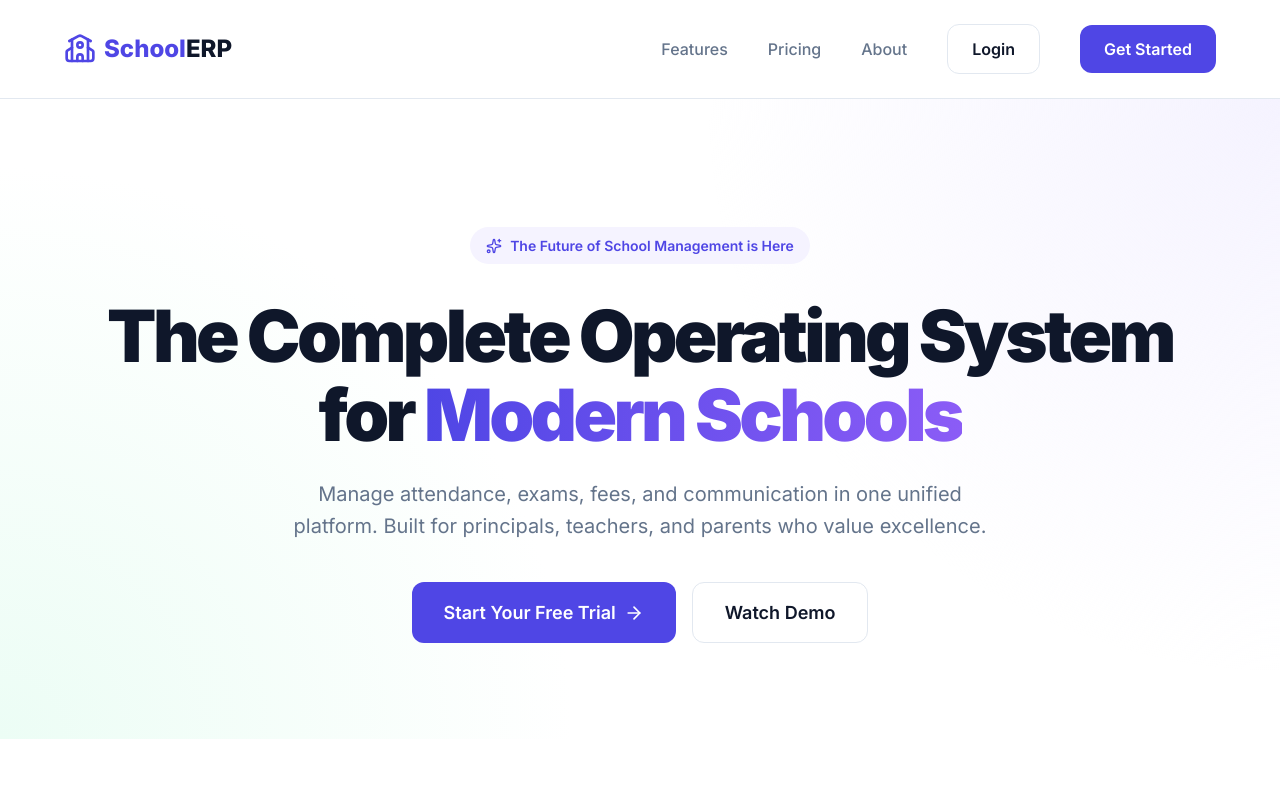
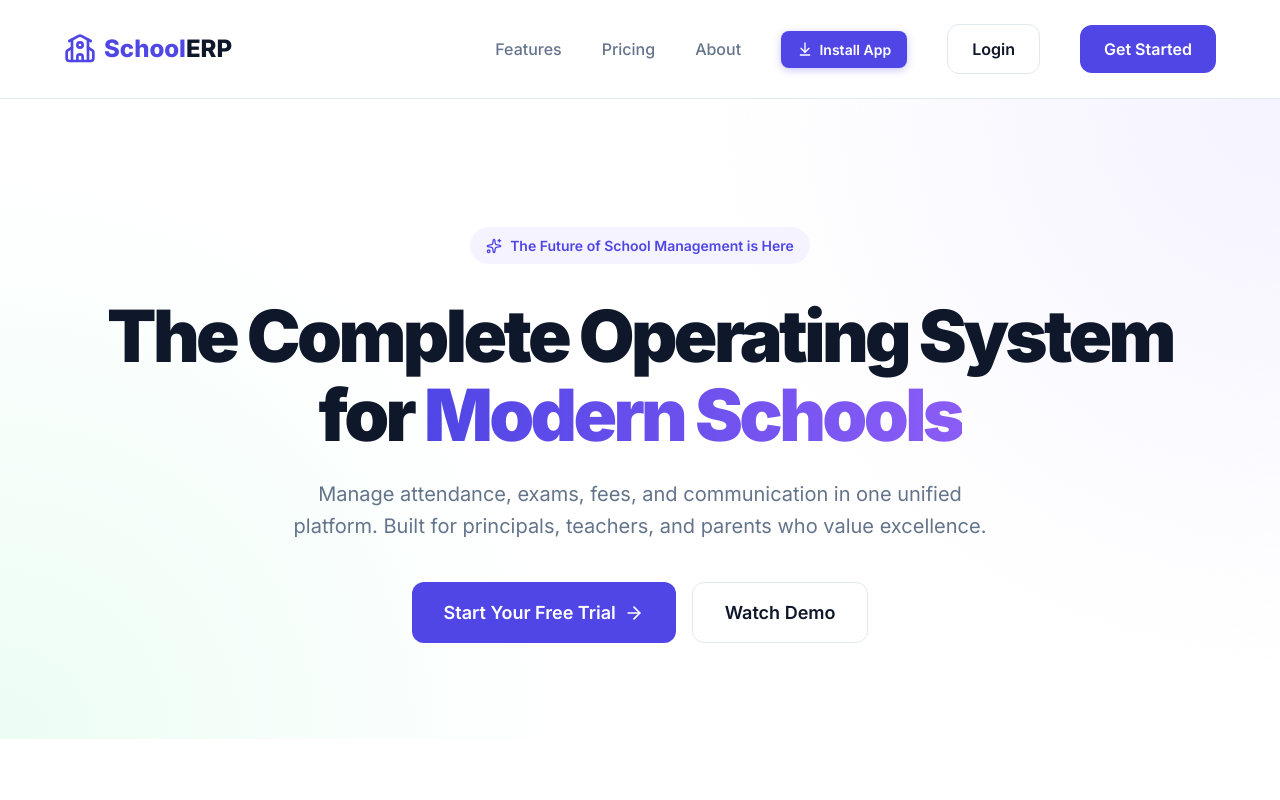
Before and after one commit to fahad-ali-dev-star/school-managment-system, a Next.js app: page / in a window 1280 px wide. Shown: the top 800 px of the page. Built offline with nearby package versions, Linux system fonts and the light colour scheme.

Commit message:
Add Install App button to navbar on landing page

```diff
--- a/app/page.tsx
+++ b/app/page.tsx
@@ -2,6 +2,7 @@
 'use client'
 
 import Link from 'next/link'
+import { PWAInstallButton } from '@/components/PWAInstallButton'
 import { motion } from 'framer-motion'
 import {
   Users,
@@ -30,6 +31,7 @@ export default function LandingPage() {
           <a href="#features" className="nav-link">Features</a>
           <a href="#pricing" className="nav-link">Pricing</a>
           <a href="#about" className="nav-link">About</a>
+          <PWAInstallButton />
           <Link href="/login" className="btn btn-secondary">Login</Link>
           <Link href="/login?signup=true" className="btn btn-primary">Get Started</Link>
         </div>
--- a/components/PWAInstallBanner.tsx
+++ b/components/PWAInstallBanner.tsx
@@ -8,24 +8,25 @@ export function PWAInstallBanner() {
   const [deferredPrompt, setDeferredPrompt] = useState<any>(null);
   const [showBanner, setShowBanner] = useState(false);
 
-  // Detect mobile platform (optional)
-  const isMobile = typeof window !== 'undefined' && /Mobi|Android|iPhone/.test(navigator.userAgent);
+  useEffect(() => {
+    // Already installed as PWA — hide banner
+    if (window.matchMedia('(display-mode: standalone)').matches) {
+      return;
+    }
 
-  useEffect(() => {
     const handleBeforeInstallPrompt = (e: Event) => {
       e.preventDefault();
       setDeferredPrompt(e);
-      if (isMobile) setShowBanner(true);
+      setShowBanner(true); // Show on ALL devices
     };
+
     window.addEventListener('beforeinstallprompt', handleBeforeInstallPrompt);
-    // Hide banner if already installed
-    if (window.matchMedia('(display-mode: standalone)').matches) {
-      setShowBanner(false);
-    }
+    window.addEventListener('appinstalled', () => setShowBanner(false));
+
     return () => {
       window.removeEventListener('beforeinstallprompt', handleBeforeInstallPrompt);
     };
-  }, [isMobile]);
+  }, []);
 
   const handleInstallClick = async () => {
     if (!deferredPrompt) {
--- /dev/null
+++ b/components/PWAInstallButton.tsx
@@ -0,0 +1,79 @@
+'use client';
+
+import React, { useEffect, useState } from 'react';
+import { ArrowDownToLine } from 'lucide-react';
+
+export function PWAInstallButton() {
+  const [deferredPrompt, setDeferredPrompt] = useState<any>(null);
+  const [isInstallable, setIsInstallable] = useState(false);
+  const [isInstalled, setIsInstalled] = useState(false);
+
+  useEffect(() => {
+    // Already installed as PWA — hide button
+    if (window.matchMedia('(display-mode: standalone)').matches) {
+      setIsInstalled(true);
+      return;
+    }
+
+    const handleBeforeInstallPrompt = (e: Event) => {
+      e.preventDefault();
+      setDeferredPrompt(e);
+      setIsInstallable(true);
+    };
+
+    window.addEventListener('beforeinstallprompt', handleBeforeInstallPrompt);
+    window.addEventListener('appinstalled', () => {
+      setIsInstalled(true);
+      setIsInstallable(false);
+    });
+
+    return () => {
+      window.removeEventListener('beforeinstallprompt', handleBeforeInstallPrompt);
+    };
+  }, []);
+
+  const handleInstall = async () => {
+    if (!deferredPrompt) {
+      // Fallback for iOS or browsers that don't support beforeinstallprompt
+      alert('To install: tap the Share button in your browser, then "Add to Home Screen".');
+      return;
+    }
+    deferredPrompt.prompt();
+    const { outcome } = await deferredPrompt.userChoice;
+    if (outcome === 'accepted') {
+      setIsInstallable(false);
+      setIsInstalled(true);
+    }
+    setDeferredPrompt(null);
+  };
+
+  // Hide if already installed
+  if (isInstalled) return null;
+
+  return (
+    <button
+      onClick={handleInstall}
+      title="Install School ERP App"
+      style={{
+        display: 'flex',
+        alignItems: 'center',
+        gap: '0.4rem',
+        background: '#4f46e5',
+        color: '#fff',
+        border: 'none',
+        borderRadius: '8px',
+        padding: '0.5rem 1rem',
+        fontSize: '0.875rem',
+        fontWeight: 600,
+        cursor: 'pointer',
+        transition: 'background 0.2s, transform 0.2s',
+        boxShadow: '0 2px 8px rgba(79,70,229,0.3)',
+      }}
+      onMouseEnter={e => (e.currentTarget.style.background = '#4338ca')}
+      onMouseLeave={e => (e.currentTarget.style.background = '#4f46e5')}
+    >
+      <ArrowDownToLine size={16} />
+      {isInstallable ? 'Install App' : 'Install App'}
+    </button>
+  );
+}
```
